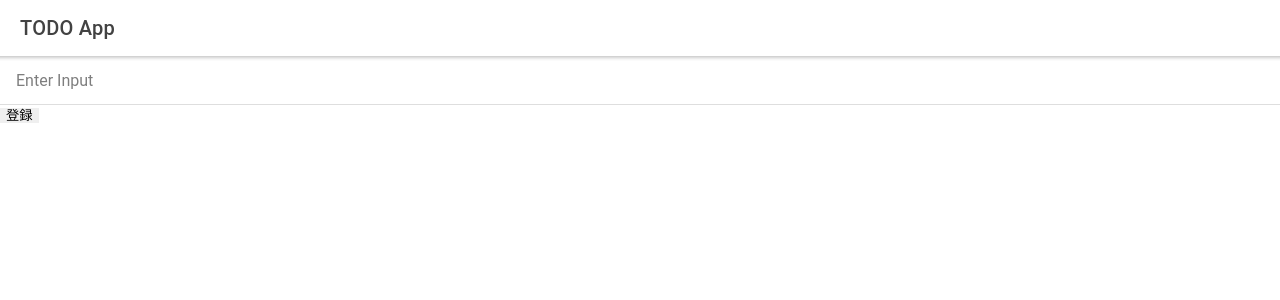
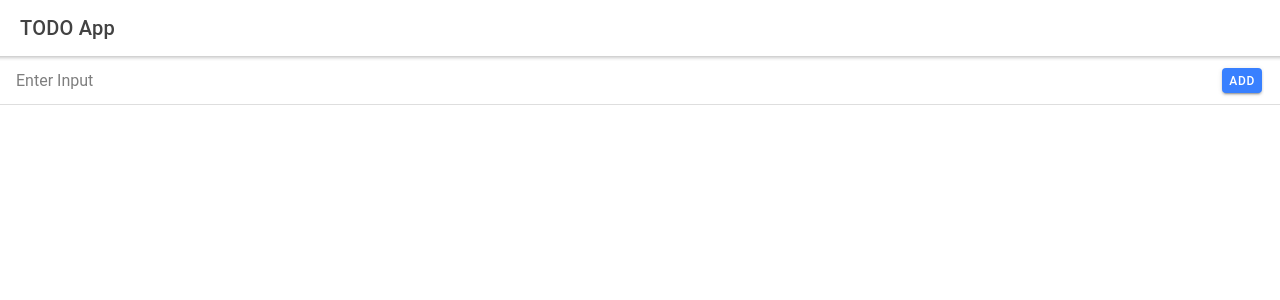
Before and after one commit to k-takahashi23/ionic-react-recoil-example, a React (Create React App) app: page /home in a window 1280 px wide. Shown: the top 300 px of the page. Built offline with nearby package versions, Linux system fonts and the light colour scheme.

Commit message:
MOD: IonButton

```diff
--- a/src/components/TaskList.tsx
+++ b/src/components/TaskList.tsx
@@ -2,12 +2,12 @@ import React from 'react';
 import { useRecoilState } from "recoil";
 import { tasksState } from '../recoil/atoms/tasksState';
 import { Task } from '../interfaces/task';
-import { IonCheckbox, IonItem, IonLabel } from '@ionic/react';
+import { IonButton, IonCheckbox, IonItem, IonLabel } from '@ionic/react';
 
 const TaskList: React.FC = () => {
   const [tasks, setTasks] = useRecoilState(tasksState);
 
-  const isCompleted = (task: Task) => {
+  const onToggleCheck = (task: Task) => {
     const copytasks = [...tasks];
     const copytask = { ...task };
     copytask.completed = !copytask.completed;
@@ -27,9 +27,7 @@ const TaskList: React.FC = () => {
     <div>
       <ul>
           {tasks.map(task => (
-            // <li key={task.id}>
-            <>
-              <IonItem>
+            <IonItem key={task.id}>
               <IonLabel
                 style={{ textDecoration: task.completed ? "line-through" : "" }}
               >
@@ -37,12 +35,15 @@ const TaskList: React.FC = () => {
               </IonLabel>
               <IonCheckbox
                 slot="start"
-                  onIonChange={e => isCompleted(task)}
+                onIonChange={() => onToggleCheck(task)}
               />
+              <IonButton
+                color="danger"
+                onClick={() => onRemove(task.id)}
+              >
+                DELETE
+              </IonButton>
             </IonItem>
-              <button onClick={() => onRemove(task.id)}>削除</button>
-              </>
-            // </li>
           ))}
       </ul>
     </div>
--- a/src/components/TextForm.tsx
+++ b/src/components/TextForm.tsx
@@ -1,16 +1,16 @@
-import { IonInput, IonItem } from "@ionic/react";
+import { IonButton, IonInput, IonItem } from "@ionic/react";
 import React, { useState } from "react";
 import { useSetRecoilState } from "recoil";
 import { tasksState } from '../recoil/atoms/tasksState';
 
 const TextForm: React.FC = () => {
   const [inputTitle, setInputTitle] = useState<string>("");
-  const [number, setNumber] = useState<number>(0);
+  const [currentId, setCurrentId] = useState<number>(0);
   const setTasks = useSetRecoilState(tasksState);
 
   const onAdd = () => {
-    setNumber(number+1);
-    setTasks(t => [...t, { id: number, title: inputTitle, completed: false }]);
+    setCurrentId(currentId+1);
+    setTasks(t => [...t, { id: currentId, title: inputTitle, completed: false }]);
     setInputTitle("");
   }
 
@@ -22,8 +22,12 @@ const TextForm: React.FC = () => {
           placeholder="Enter Input"
           onIonChange={e => setInputTitle(e.detail.value!)}
         />
+        <IonButton
+          onClick={onAdd}
+        >
+          ADD
+        </IonButton>
       </IonItem>
-      <button onClick={onAdd}>登録</button>
     </div>
   )
 }
```
Lines whose indentation alone changed are shown as unchanged.
